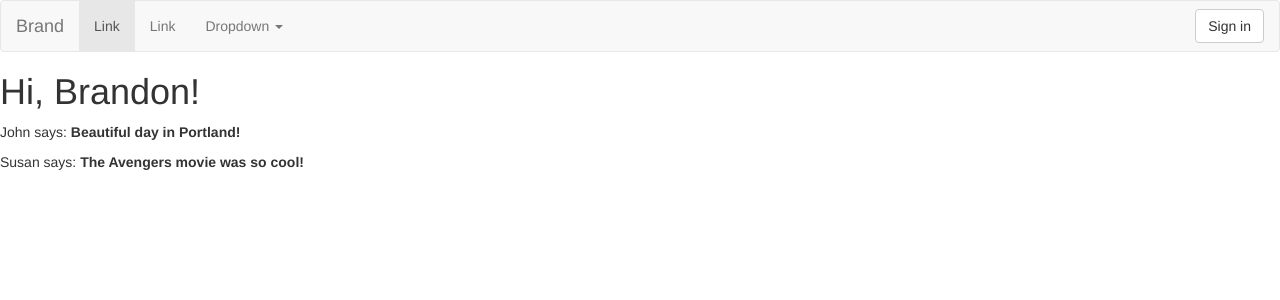
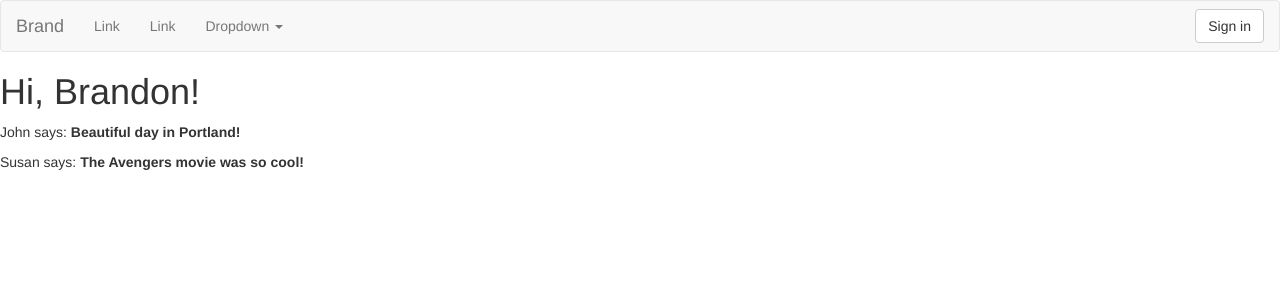
Before and after one commit to nijave/cse385-project1, a Flask app: page / in a window 1280 px wide. Shown: the top 300 px of the page. Run offline with Flask 2, Linux system fonts and the light colour scheme; some libraries are stand-ins or nearby versions.

Commit message:
Fixing Brandon's mistakes

```diff
--- a/templates/base.html
+++ b/templates/base.html
@@ -20,7 +20,7 @@
     <!-- Collect the nav links, forms, and other content for toggling -->
     <div class="collapse navbar-collapse" id="bs-example-navbar-collapse-1">
       <ul class="nav navbar-nav">
-        <li class="active"><a href="#">Link</a></li>
+        <li><a href="#">Link</a></li>
         <li><a href="#">Link</a></li>
         <li class="dropdown">
           <a href="#" class="dropdown-toggle" data-toggle="dropdown" role="button" aria-haspopup="true" aria-expanded="false">Dropdown <span class="caret"></span></a>
```
